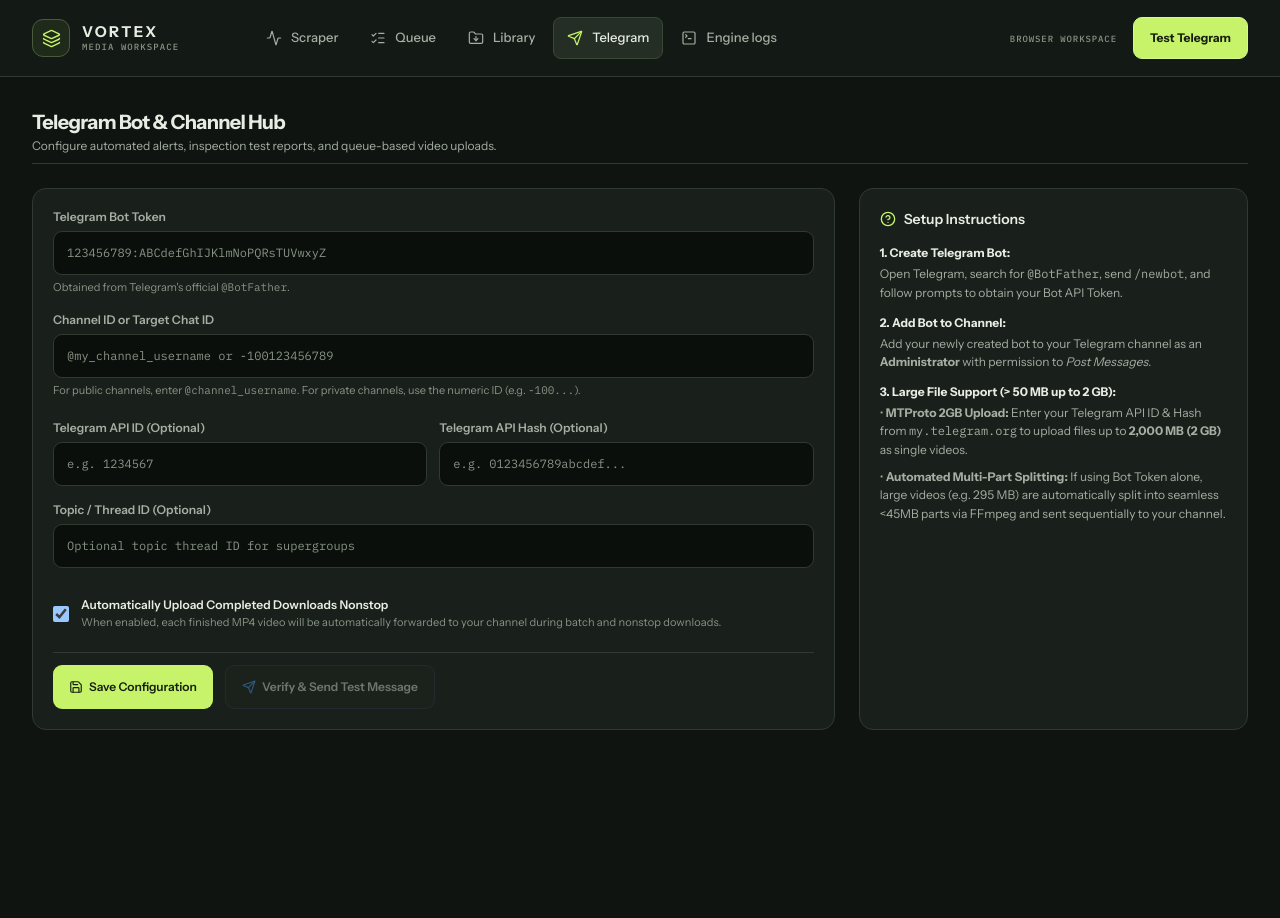
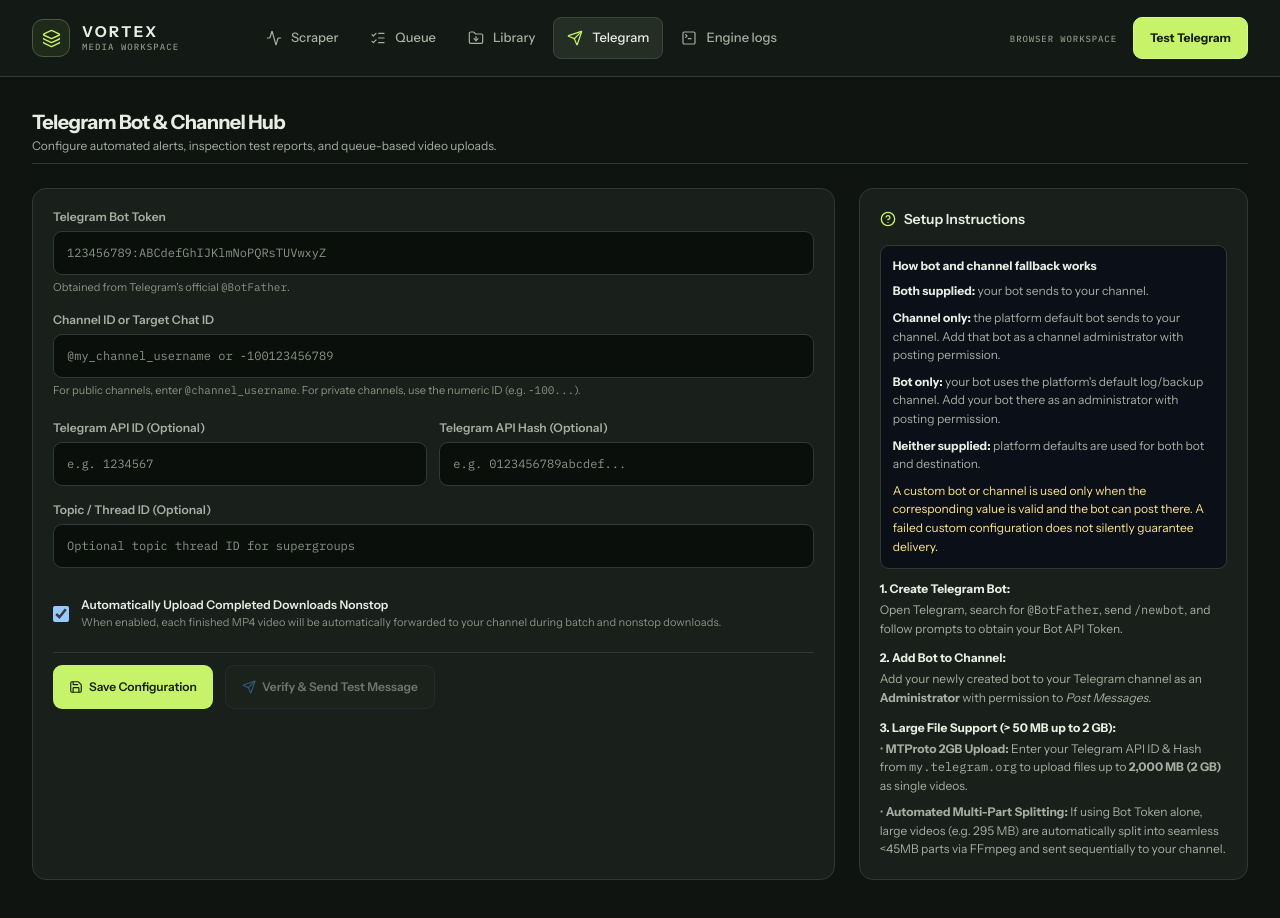
Before and after one commit to RadiuxSource/Scrapling, a React (Vite) app: page / in a window 1280 px wide. Both pictures are taken after a click on the button "Telegram". Shown: the top 918 px of the page. Before the commit the page ends 802 px from the top, so only its background shows below. Built offline with nearby package versions, Linux system fonts and the light colour scheme; no server answers.

Commit message:
docs: explain Telegram fallback and warn on partial setup

```diff
--- a/src/components/TelegramHub.tsx
+++ b/src/components/TelegramHub.tsx
@@ -83,6 +83,17 @@ export const TelegramHub: React.FC<TelegramHubProps> = ({
         {/* Left: Configuration Form */}
         <div className="lg:col-span-2 bg-slate-900 border border-slate-800 rounded-xl p-5 shadow-sm space-y-5">
           <form onSubmit={handleSave} className="space-y-4">
+            {((chatId.trim() && !token.trim() && !settings.telegram_credentials_configured) ||
+              (token.trim() && !chatId.trim())) && (
+              <div role="status" className="rounded-lg border border-amber-500/40 bg-amber-950/25 p-3 text-xs text-amber-200">
+                <div className="font-semibold mb-1">Telegram fallback notice</div>
+                {chatId.trim() && !token.trim() && !settings.telegram_credentials_configured ? (
+                  <p>You entered a channel but no custom bot token. The platform's default bot will be used. Please add the platform bot to your channel as an administrator with permission to post messages. Alternatively, enter your own bot token from @BotFather.</p>
+                ) : (
+                  <p>You entered a custom bot token but no channel ID. The configured default log/backup channel will be used. Please add this bot to that channel as an administrator with permission to post messages, or enter your own channel ID.</p>
+                )}
+              </div>
+            )}
             {/* Bot Token */}
             <div>
               <label className="block text-xs font-semibold text-slate-300 mb-1.5">
@@ -261,6 +272,14 @@ export const TelegramHub: React.FC<TelegramHubProps> = ({
           </div>
 
           <div className="space-y-3 text-xs text-slate-400">
+            <div className="rounded-lg border border-slate-700 bg-slate-950/60 p-3 space-y-2">
+              <strong className="text-slate-100 block">How bot and channel fallback works</strong>
+              <p><strong className="text-slate-200">Both supplied:</strong> your bot sends to your channel.</p>
+              <p><strong className="text-slate-200">Channel only:</strong> the platform default bot sends to your channel. Add that bot as a channel administrator with posting permission.</p>
+              <p><strong className="text-slate-200">Bot only:</strong> your bot uses the platform's default log/backup channel. Add your bot there as an administrator with posting permission.</p>
+              <p><strong className="text-slate-200">Neither supplied:</strong> platform defaults are used for both bot and destination.</p>
+              <p className="text-amber-200">A custom bot or channel is used only when the corresponding value is valid and the bot can post there. A failed custom configuration does not silently guarantee delivery.</p>
+            </div>
             <div className="space-y-1">
               <strong className="text-slate-200 block">1. Create Telegram Bot:</strong>
               <p>
```
Also changed, not shown: 1 other file (tests, documents, lock files or other folders).
